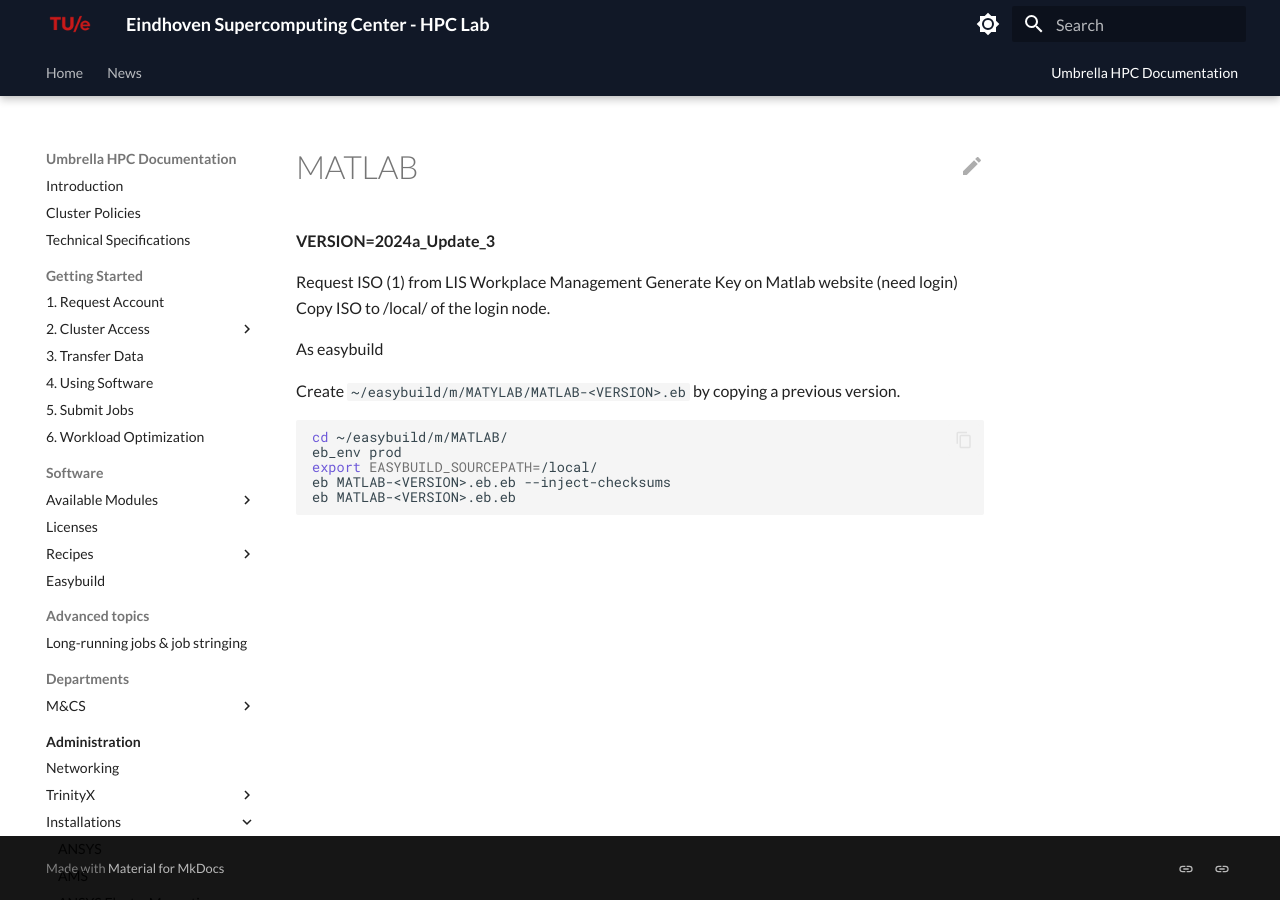
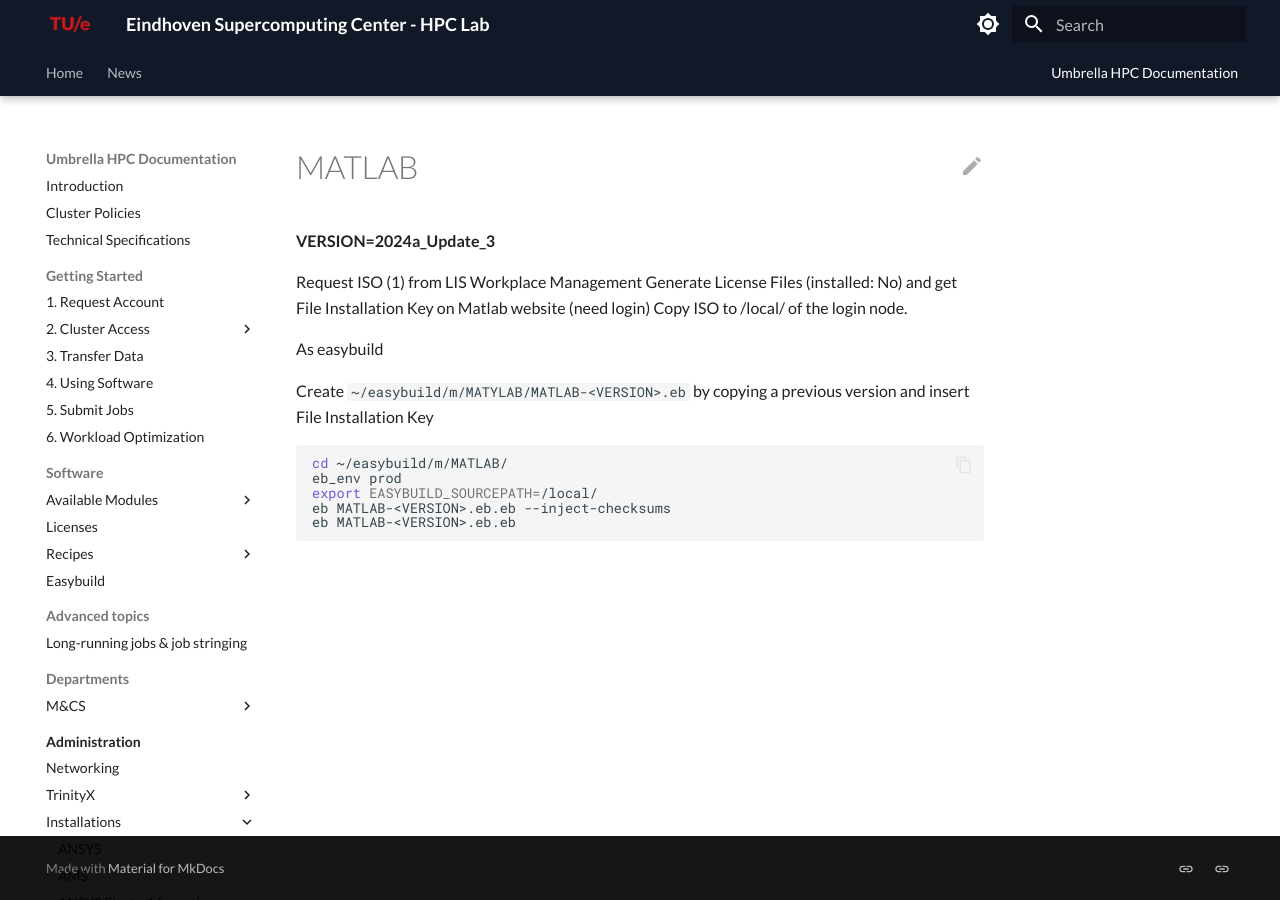
Before and after one commit to gferhpc/supercomputing.tue.nl, an MkDocs documentation site: the page built from pages/documentation/administration/installations/matlab.md, in a window 1280 px wide. Built offline with MkDocs 1.6.1 and Material for MkDocs 9.7.7, drawn with Linux system fonts in a browser that asks for light colours.

Commit message:
Update matlab.md

````diff
--- a/pages/documentation/administration/installations/matlab.md
+++ b/pages/documentation/administration/installations/matlab.md
@@ -3,12 +3,12 @@
 **VERSION=2024a_Update_3**
 
 Request ISO (1) from LIS Workplace Management
-Generate Key on Matlab website (need login)
+Generate License Files (installed: No) and get File Installation Key on Matlab website (need login)
 Copy ISO to /local/ of the login node.
 
 As easybuild
 
-Create `~/easybuild/m/MATYLAB/MATLAB-<VERSION>.eb` by copying a previous version.
+Create `~/easybuild/m/MATYLAB/MATLAB-<VERSION>.eb` by copying a previous version and insert File Installation Key
 
 ```shell
 cd ~/easybuild/m/MATLAB/
````
